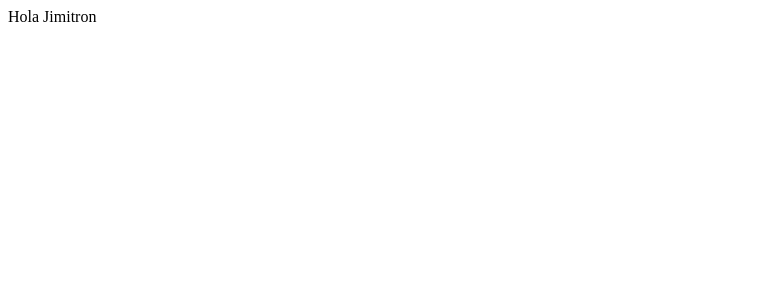
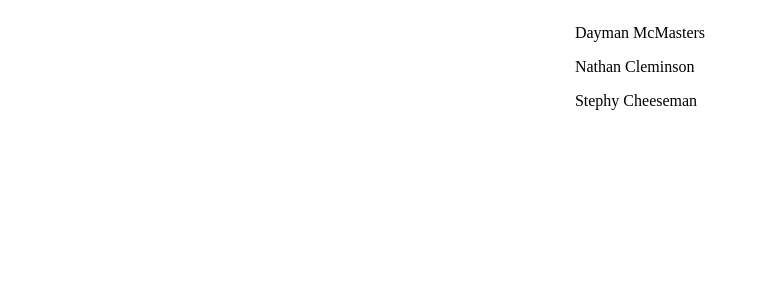
Before and after one commit to michael-mcmasters/Twitter-Clone-Angular, an Angular app: page / in a window 1280 px wide. Shown: the top 300 px of the page, without its empty margins (0-760 px from the left). Built offline with nearby package versions, Linux system fonts and the light colour scheme.

Commit message:
Created tweet object and passed it from tweets to new component, tweet

```diff
--- a/src/app/app.component.css
+++ b/src/app/app.component.css
@@ -1,4 +1,4 @@
-.center {
+article {
   display: flex;
   justify-content: center;
 }
--- a/src/app/app.component.html
+++ b/src/app/app.component.html
@@ -1 +1,3 @@
-<app-tweets></app-tweets>
+<article>
+  <app-tweets></app-tweets>
+</article>
--- a/src/app/app.module.ts
+++ b/src/app/app.module.ts
@@ -4,11 +4,12 @@ import { NgModule } from '@angular/core';
 import { AppRoutingModule } from './app-routing.module';
 import { AppComponent } from './app.component';
 import { TweetsComponent } from './components/tweets/tweets.component';
+import { TweetComponent } from './components/tweet/tweet.component';
 
 @NgModule({
-  declarations: [AppComponent, TweetsComponent],
+  declarations: [AppComponent, TweetsComponent, TweetComponent],
   imports: [BrowserModule, AppRoutingModule],
   providers: [],
   bootstrap: [AppComponent],
 })
-export class AppModule {}
+export class AppModule { }
--- /dev/null
+++ b/src/app/components/tweet/tweet.component.html
@@ -0,0 +1 @@
+<p>{{ tweet.name }}</p>
--- /dev/null
+++ b/src/app/components/tweet/tweet.component.ts
@@ -0,0 +1,17 @@
+import { Component, Input, OnInit } from '@angular/core';
+
+@Component({
+  selector: 'app-tweet',
+  templateUrl: './tweet.component.html',
+  styleUrls: ['./tweet.component.css']
+})
+export class TweetComponent implements OnInit {
+
+  @Input() tweet: any;
+
+  constructor() { }
+
+  ngOnInit(): void {
+  }
+
+}
--- a/src/app/components/tweets/tweets.component.html
+++ b/src/app/components/tweets/tweets.component.html
@@ -1 +1 @@
-<article>Hola {{ name }}</article>
+<app-tweet *ngFor="let t of tweets" [tweet]="t"> </app-tweet>
--- a/src/app/components/tweets/tweets.component.ts
+++ b/src/app/components/tweets/tweets.component.ts
@@ -6,9 +6,25 @@ import { Component, OnInit } from '@angular/core';
   styleUrls: ['./tweets.component.css']
 })
 export class TweetsComponent implements OnInit {
-  constructor() { }
+  //tweets: any[] = [1, 2, 3];
+  tweets: any[];
 
-  name: string = 'Jimitron';
+  constructor() {
+    this.tweets = [
+      {
+        name: 'Dayman McMasters',
+        message: 'Hello Everyone!'
+      },
+      {
+        name: 'Nathan Cleminson',
+        message: 'Hello Everyone!'
+      },
+      {
+        name: 'Stephy Cheeseman',
+        message: 'Hello Everyone!'
+      }
+    ]
+  }
 
   ngOnInit(): void { }
 }
```
Also changed, not shown: src/app/components/tweet/tweet.component.css (added), 1 other file (tests, documents, lock files or other folders).
